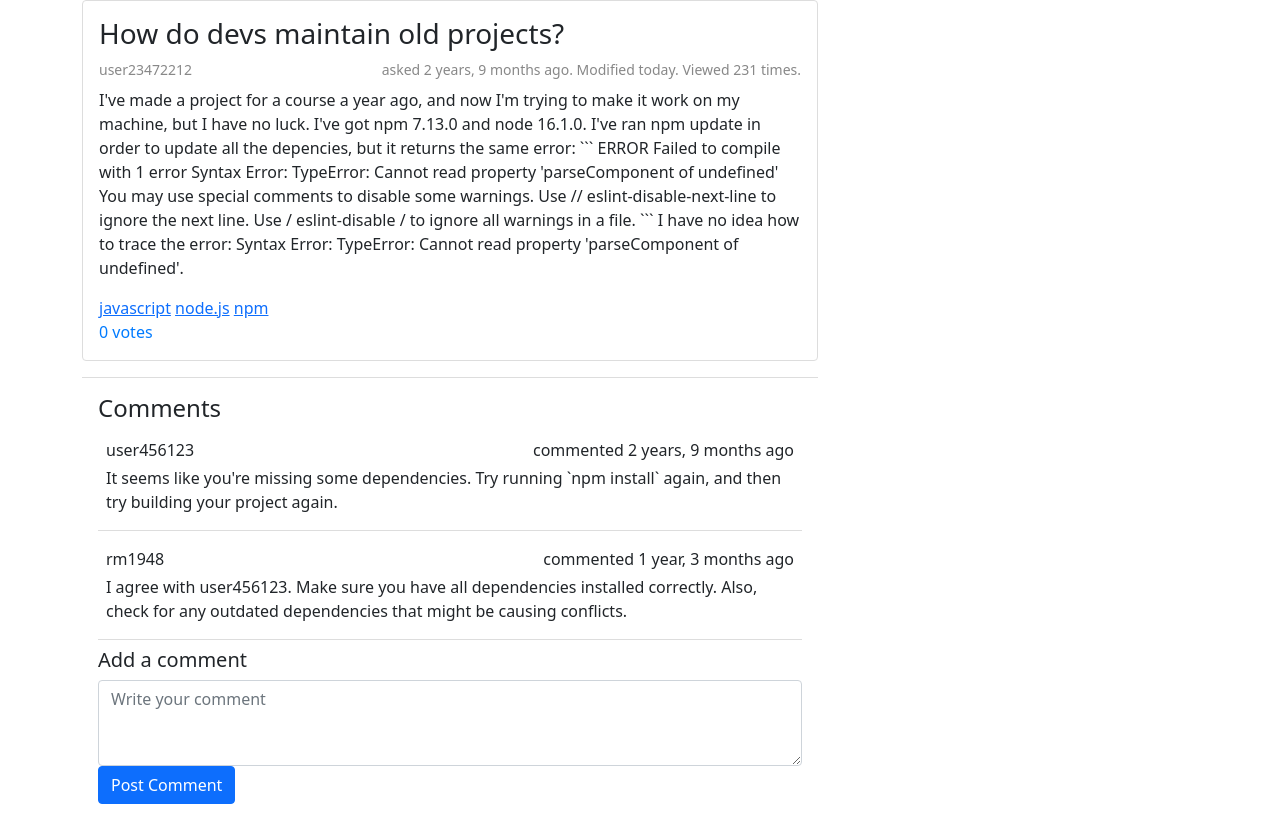
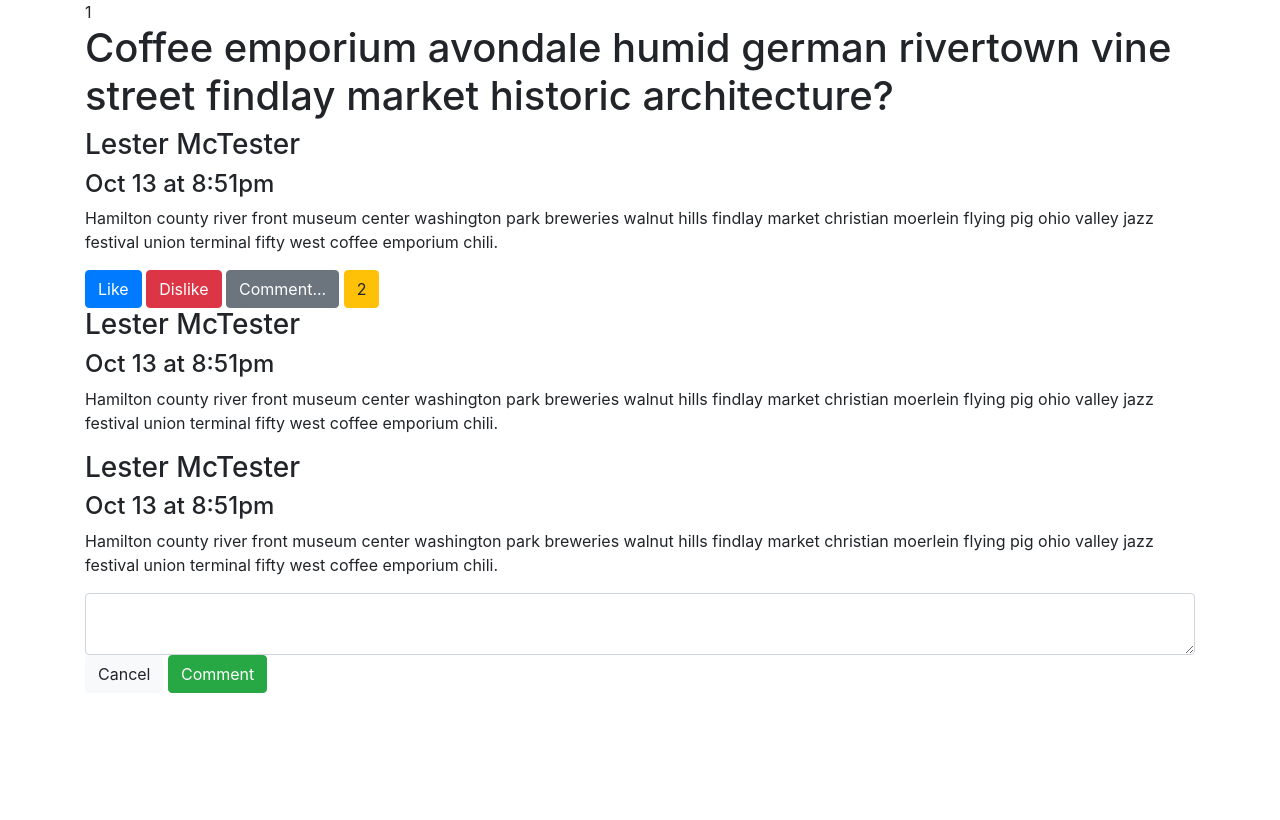
Before and after one commit to pawansapkota100/essay_scoring, a Django app: template mysite/grader/templates/grader/p.html in a window 1280 px wide. After the commit the page ends 693 px from the top, so only its background shows below. Run offline with Django 3.2, Linux system fonts and the light colour scheme; the template is opened without the code that fills it, so the values that code supplies are empty; some libraries are stand-ins or nearby versions.

Commit message:
change form design

````diff
--- a/mysite/grader/models.py
+++ b/mysite/grader/models.py
@@ -37,7 +37,7 @@ class Form_Question(models.Model):
 class Profile(models.Model):
     user = models.OneToOneField(User, on_delete=models.CASCADE)
     bio = models.TextField(null=True, blank=True)
-    picture = models.ImageField(null=True, blank=True)
+    picture = models.ImageField(default='images/default.png')
     location = models.CharField(max_length=100, null=True, blank=True)
     date_of_birth = models.DateField(null=True, blank=True)
     website = models.URLField(null=True, blank=True)
--- a/mysite/grader/templates/grader/essay_writing_forum.html
+++ b/mysite/grader/templates/grader/essay_writing_forum.html
@@ -1,4 +1,6 @@
 {% extends 'base.html' %}
+{% load static %}
+
 
 {% block title %}Essay Forum{% endblock %}
 
@@ -10,7 +12,7 @@
             <div class="p-4">
                 <!-- <h4>Sidebar</h4> -->
                 <p>Welcome to our Essay Forum!</p>
-                <img src="https://via.placeholder.com/150" alt="Placeholder Image" class="img-fluid rounded-circle mb-3">
+                <img src="{% static 'images/logo.png'%}" alt="Placeholder Image" class="img-fluid rounded-circle mb-3">
                 <p>Explore and engage with essays on various topics.</p>
             </div>
         </div>
@@ -19,7 +21,7 @@
         <!-- Main Content -->
         <div class="col-md-9">
             <div class="filter-section">
-                <h2 class="text-center mb-4">Essay Forum</h2>
+                <h2 style="color: white" class="text-center mb-4">Essay Forum</h2>
                 <a href="{% url 'ask_essay' %}" class="btn btn-primary float-end">Ask Essay</a>
             </div>
 
--- a/mysite/grader/templates/grader/p.html
+++ b/mysite/grader/templates/grader/p.html
@@ -1,132 +1,102 @@
 <!DOCTYPE html>
 <html lang="en">
-
 <head>
   <meta charset="UTF-8">
   <meta name="viewport" content="width=device-width, initial-scale=1.0">
-  <title>View Answer</title>
-  <link rel="stylesheet" href="https://cdn.jsdelivr.net/npm/bootstrap@5.1.3/dist/css/bootstrap.min.css" integrity="sha384-1BmE4kWBq78iYhFldvKuhfTAU6auU8tT94WrHftjDbrCEXSU1oBoqyl2QvZ6jIW3" crossorigin="anonymous">
-  <style>
-    .answer-post {
-      border: 1px solid #ddd;
-      border-radius: 4px;
-      padding: 1rem;
-      margin-bottom: 1rem;
-    }
-
-    .answer-post h3 {
-      margin-bottom: 0.5rem;
-    }
-
-    .user-info {
-      display: flex;
-      justify-content: space-between;
-      align-items: center;
-      margin-bottom: 0.5rem;
-      font-size: 14px;
-      color: #888;
-    }
-
-    .votes {
-      color: #007bff;
-    }
-
-    .comments {
-      border-top: 1px solid #ddd;
-      padding: 1rem;
-    }
-
-    .comment {
-      border-bottom: 1px solid #ddd;
-      padding: 0.5rem;
-      margin-bottom: 0.5rem;
-    }
-
-    .comment-user-info {
-      display: flex;
-      justify-content: space-between;
-      align-items: center;
-      margin-bottom: 0.25rem;
-    }
-
-    .comment-text {
-      margin-bottom: 0.5rem;
-    }
-  </style>
+  <title>Bootstrap Integration</title>
+  <!-- Bootstrap CSS -->
+  <link href="https://stackpath.bootstrapcdn.com/bootstrap/4.5.2/css/bootstrap.min.css" rel="stylesheet">
 </head>
-
 <body>
   <div class="container">
-    <div class="row">
-      <div class="col-md-8">
-        <div class="answer-post">
-          <h3>How do devs maintain old projects?</h3>
-          <div class="user-info">
-            <span>user23472212</span>
-            <span>asked 2 years, 9 months ago. Modified today. Viewed 231 times.</span>
-          </div>
-          <p>I've made a project for a course a year ago, and now I'm trying to make it work on my machine, but I have no luck. I've got npm 7.13.0 and node 16.1.0. I've ran npm update in order to update all the depencies, but it returns the same error:
-
-          ```
-          ERROR Failed to compile with 1 error
-
-          Syntax Error: TypeError: Cannot read property 'parseComponent of undefined'
-
-          You may use special comments to disable some warnings.
-
-          Use // eslint-disable-next-line to ignore the next line.
-          Use / eslint-disable / to ignore all warnings in a file.
-          ```
-
-          I have no idea how to trace the error: Syntax Error: TypeError: Cannot read property 'parseComponent of undefined'.</p>
-          <div class="tags">
-            <a href="#">javascript</a>
-            <a href="#">node.js</a>
-            <a href="#">npm</a>
-          </div>
-          <div class="votes">
-            0 votes
-          </div>
+    <div class="response-group">
+      <header>
+        <!-- No custom styles here -->
+      </header>
+      <div class="response">
+        <div class="response__number">
+          1
         </div>
-
-        <div class="comments">
-          <h4>Comments</h4>
-          <div class="comment">
-            <div class="comment-user-info">
-              <span>user456123</span>
-              <span>commented 2 years, 9 months ago</span>
+        <h1 class="response__title">
+          Coffee emporium avondale humid german rivertown vine street findlay market historic architecture?
+        </h1>
+        <div class="post-group">
+          <div class="post">
+            <div class="post__avatar"></div>
+            <h3 class="post__author">
+              Lester McTester
+            </h3>
+            <h4 class="post__timestamp">
+              Oct 13 at 8:51pm
+            </h4>
+            <p class="post__body">
+              Hamilton county river front museum center washington park breweries walnut hills findlay market christian
+              moerlein flying pig ohio valley jazz festival union terminal fifty west coffee emporium chili.
+            </p>
+            <div class="post__actions">
+              <div class="btn btn-primary">
+                Like
+              </div>
+              <div class="btn btn-danger">
+                Dislike
+              </div>
+              <button type="button" class="btn btn-secondary comment-trigger">
+                Comment...
+              </button>
+              <button type="button" class="btn btn-warning">
+                <i class="fa fa-comment-o"></i> 2
+              </button>
+              <div class="post__comments">
+                <div class="comment-group">
+                  <div class="post">
+                    <div class="post__avatar comment__avatar"></div>
+                    <h3 class="post__author">
+                      Lester McTester
+                    </h3>
+                    <h4 class="post__timestamp">
+                      Oct 13 at 8:51pm
+                    </h4>
+                    <p class="post__body">
+                      Hamilton county river front museum center washington park breweries walnut hills findlay market
+                      christian moerlein flying pig ohio valley jazz festival union terminal fifty west coffee emporium
+                      chili.
+                    </p>
+                  </div>
+                  <div class="post">
+                    <div class="post__avatar comment__avatar"></div>
+                    <h3 class="post__author">
+                      Lester McTester
+                    </h3>
+                    <h4 class="post__timestamp">
+                      Oct 13 at 8:51pm
+                    </h4>
+                    <p class="post__body">
+                      Hamilton county river front museum center washington park breweries walnut hills findlay market
+                      christian moerlein flying pig ohio valley jazz festival union terminal fifty west coffee emporium
+                      chili.
+                    </p>
+                  </div>
+                </div>
+                <div class="comment-form">
+                  <div class="comment-form__avatar"></div>
+                  <textarea class="form-control"></textarea>
+                  <div class="comment-form__actions">
+                    <button type="button" class="btn btn-light cancel">
+                      Cancel
+                    </button>
+                    <button type="button" class="btn btn-success">
+                      Comment
+                    </button>
+                  </div>
+                </div>
+              </div>
             </div>
-            <div class="comment-text">
-              It seems like you're missing some dependencies. Try running `npm install` again, and then try building your project again.
-            </div>
-          </div>
-          <div class="comment">
-            <div class="comment-user-info">
-              <span>rm1948</span>
-              <span>commented 1 year, 3 months ago</span>
-            </div>
-            <div class="comment-text">
-              I agree with user456123. Make sure you have all dependencies installed correctly. Also, check for any outdated dependencies that might be causing conflicts.
-            </div>
-          </div>
-
-          <div class="add-comment">
-            <h5>Add a comment</h5>
-            <form>
-              <div class="form-group">
-                <textarea class="form-control" id="comment-text" rows="3" placeholder="Write your comment"></textarea>
-              </div>
-              <button type="submit" class="btn btn-primary">Post Comment</button>
-            </form>
           </div>
         </div>
       </div>
-      <div class="col-md-4">
-        </div>
     </div>
   </div>
-
-  <script src="https://cdn.jsdelivr.net/npm/bootstrap@5.1.3/dist/js/bootstrap.bundle.min.js" integrity="sha384-ka7Sk0Gln4gmtz2MlQnikT1wXgYsOg+OMhuP+IlRH9sENBO0LRn5q+8nbTov4+1p" crossorigin="anonymous"></script>
- </body>
-
- </html>
+  <!-- Bootstrap JS (optional) -->
+  <script src="https://stackpath.bootstrapcdn.com/bootstrap/4.5.2/js/bootstrap.min.js"></script>
+</body>
+</html>
````
Also changed, not shown: mysite/grader/templates/grader/view_answer.html (+45 -39 lines), mysite/db.sqlite3, mysite/grader/templates/grader/forum.html (deleted).
